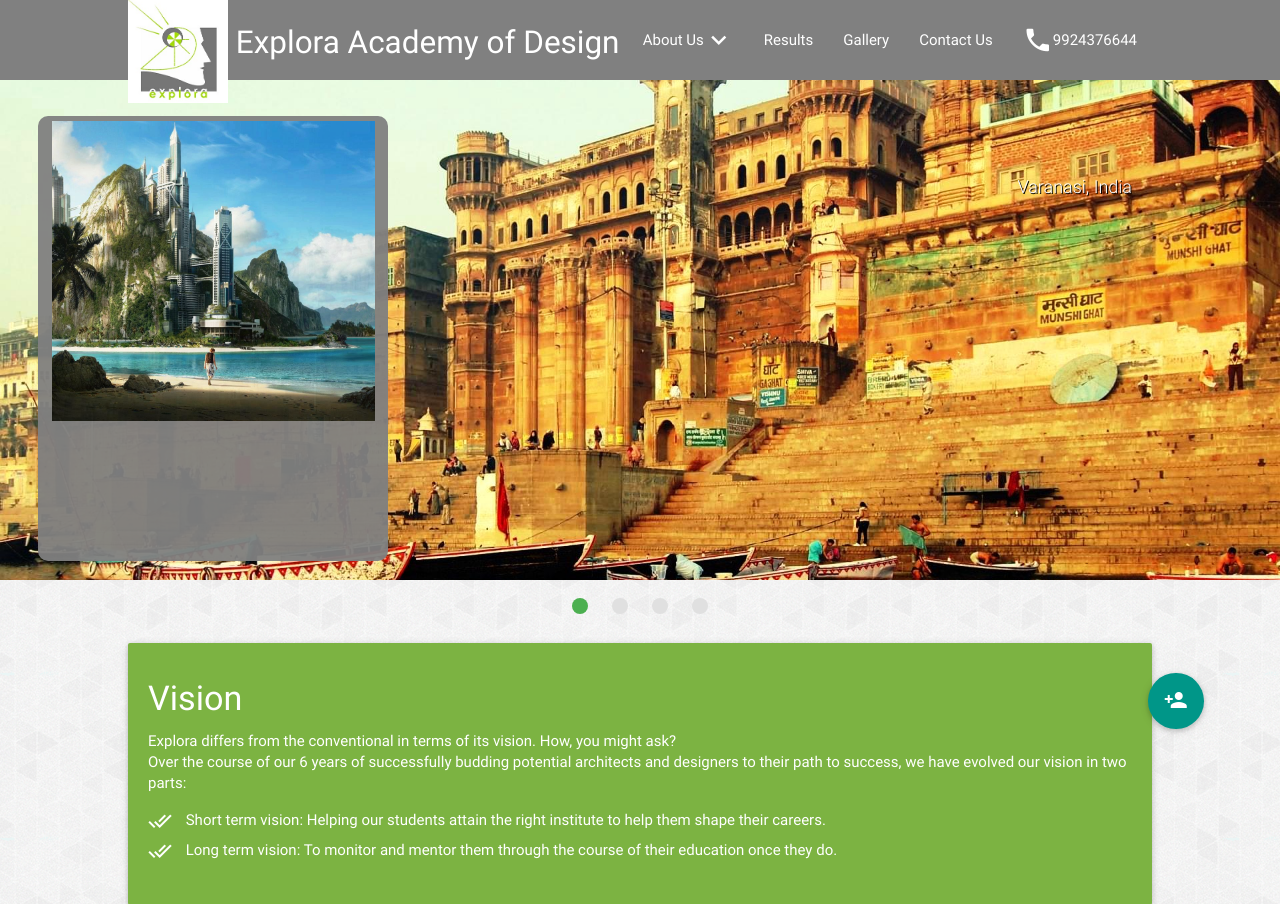
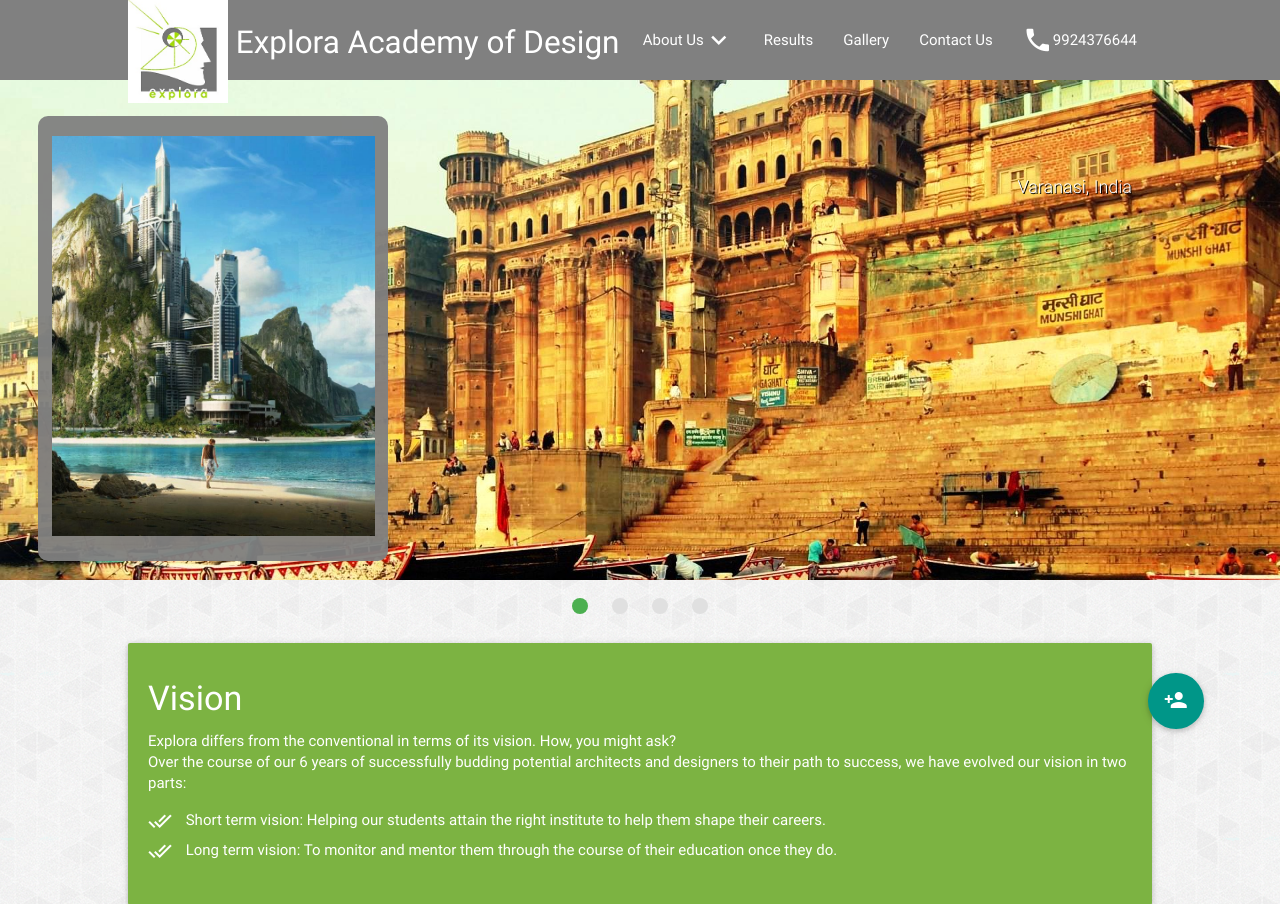
Before and after one commit to shailshah9/Explora.in, a PHP site: page / in a window 1280 px wide. Shown: the top 904 px of the page. Run offline with PHP 8.4, Linux system fonts and the light colour scheme.

Commit message:
result slider done :sunglasses:

```diff
--- a/css/style.css
+++ b/css/style.css
@@ -5,7 +5,8 @@ nav .brand-logo {
   z-index: 3;
 }
 .hello ul li{
-  max-height: 300px
+
+  max-height: 400px
 }
 
 body{
@@ -85,6 +86,7 @@ p {
 .slider .slides li.active{
 	z-index: 1;
 	height: 500px;
+
 }
 
 .btn{
--- a/index.html
+++ b/index.html
@@ -86,7 +86,7 @@
 	<a href="#register" class="btn-floating btn-large waves-effect waves-light teal modal-trigger add"><i class="material-icons large">person_add</i></a>
 
 	<div class="left row">
-		<div class="col s12">
+		<div class="col s12" style="padding-top:15px;">
 			<div class="slider hello" id="myslider">
 					<ul class="slides">
 					<li>
--- a/js/init.js
+++ b/js/init.js
@@ -2,7 +2,7 @@
   $(function(){
     $('.button-collapse').sideNav();
 	$('.hey').slider({height:500});
-	$('.hello').slider({height:200});
+	$('.hello').slider({height:400, indicators:false});
 
 	$('.modal-trigger').leanModal({
 	      dismissible: true,
```
